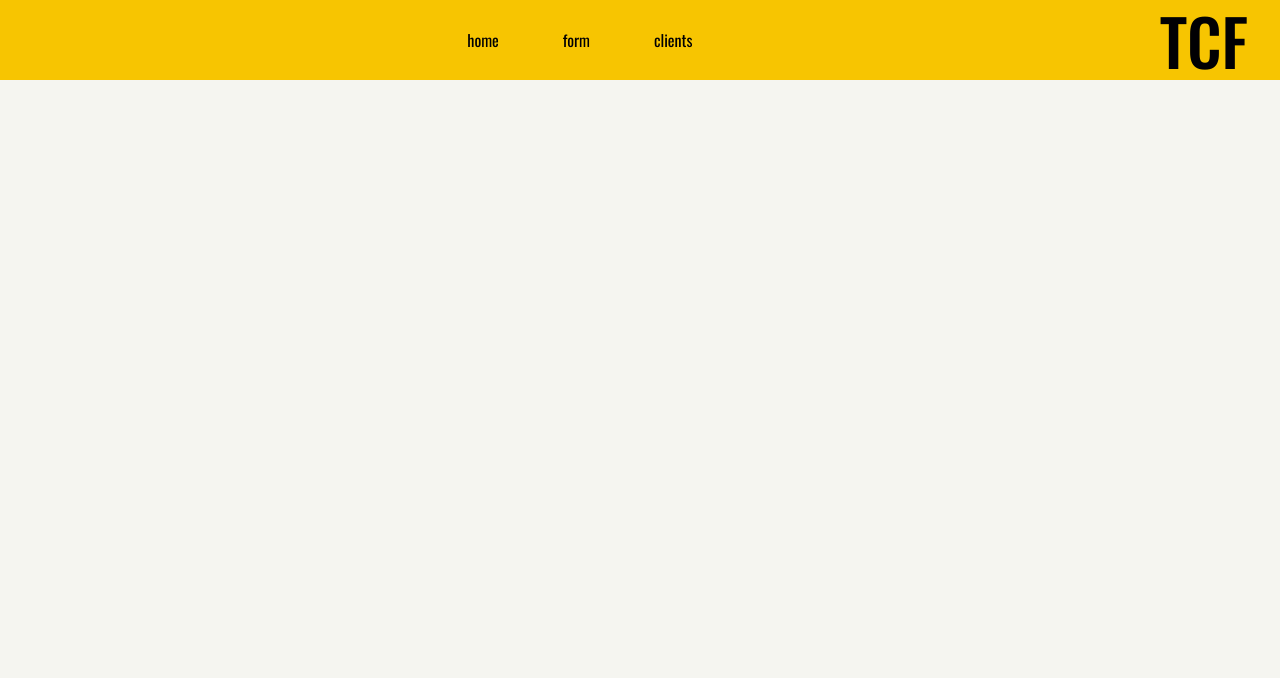
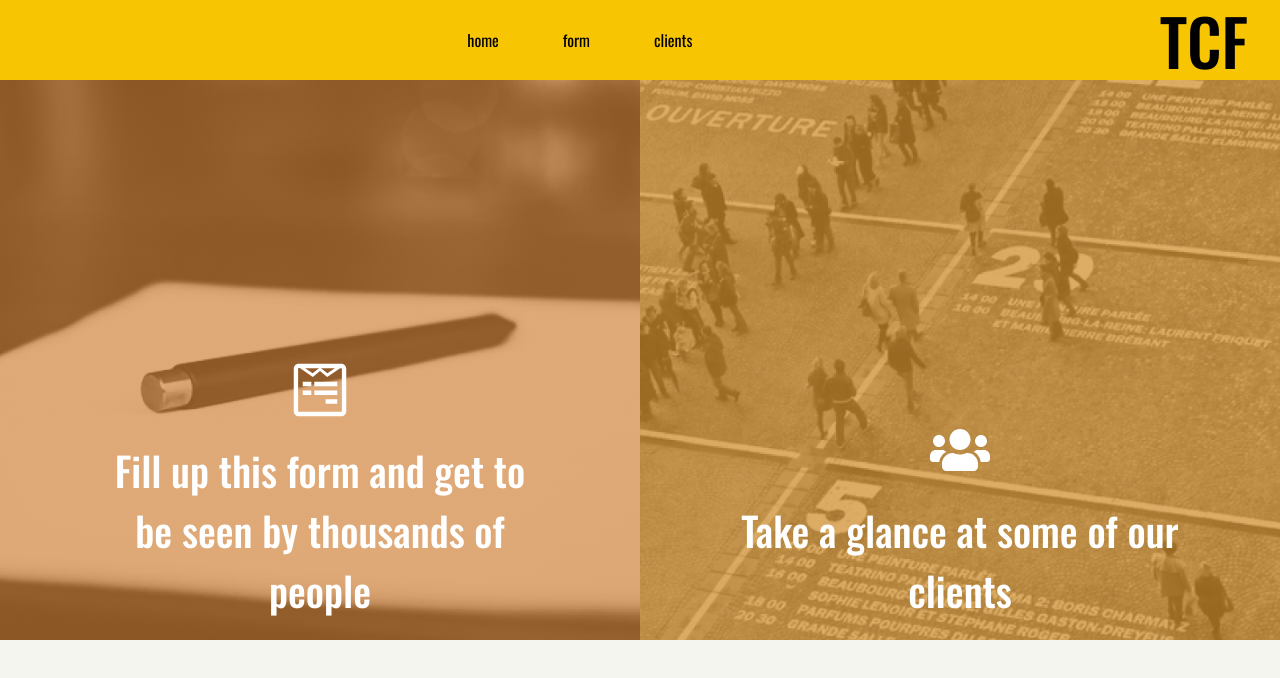
Before and after one commit to allangpio/the-complete-form, a React (Create React App) app: page / in a window 1280 px wide. Shown: the top 678 px of the page. Built offline with nearby package versions, Linux system fonts and the light colour scheme.

Commit message:
Creating Home page

```diff
--- a/src/App.tsx
+++ b/src/App.tsx
@@ -1,11 +1,13 @@
 import React from 'react';
 import Header from './components/Header'
+import Home from './pages/Home'
 import { Global } from './sytles/global'
 
 function App() {
   return (
     <>
       <Header />
+      <Home />
       <Global />
     </>
   );
--- /dev/null
+++ b/src/pages/Home/index.tsx
@@ -0,0 +1,21 @@
+import React from 'react';
+import { FaWpforms, FaUsers } from 'react-icons/fa'
+
+import { Container, FormCard, ClientsCard } from './styles';
+
+const Home: React.FC = () => {
+  return (
+    <Container>
+      <FormCard>
+        <FaWpforms size={60} />
+        <h3>Fill up this form and get to be seen by thousands of people</h3>
+      </FormCard>
+      <ClientsCard>
+        <FaUsers size={60} />
+        <h3>Take a glance at some of our clients</h3>
+      </ClientsCard>
+    </Container>
+  )
+}
+
+export default Home;
--- /dev/null
+++ b/src/pages/Home/styles.ts
@@ -0,0 +1,43 @@
+import styled from 'styled-components';
+import formBg from '../../assets/form-bg.png';
+import clientsBg from '../../assets/clients-bg.png';
+
+export const Container = styled.div`
+  height: 70vh;
+  width: 100vw;
+
+  display: flex;
+  justify-content: stretch;
+
+  text-align: center;
+
+  color: #fff;
+
+  h3{
+    font-size: 2.5rem;
+    width: 70%;
+    margin: 1.25rem 0;
+  }
+`;
+
+export const FormCard = styled.div`
+  background: linear-gradient( rgba(208, 119, 35, 0.6) 100%, rgba(208, 119, 35, 0.6)100%),url(${formBg}) no-repeat center;
+  background-size: cover;
+  flex: 1;
+
+  display: flex;
+  flex-direction: column;
+  justify-content: flex-end;
+  align-items: center;
+`;
+
+export const ClientsCard = styled.div`
+  background: linear-gradient( rgba(207, 139, 38, 0.7) 100%,rgba(207, 139, 38, 0.7)100%),url(${clientsBg}) no-repeat center;
+  background-size: cover;
+  flex: 1;
+
+  display: flex;
+  flex-direction: column;
+  justify-content: flex-end;
+  align-items: center;
+`;
```
Also changed, not shown: src/assets/clients-bg.png (added), src/assets/form-bg.png (added).
